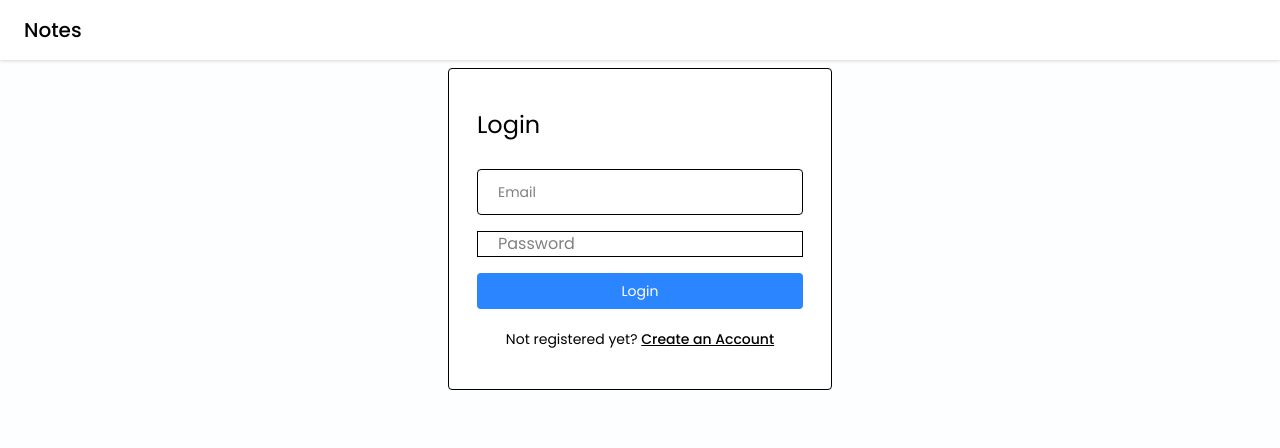
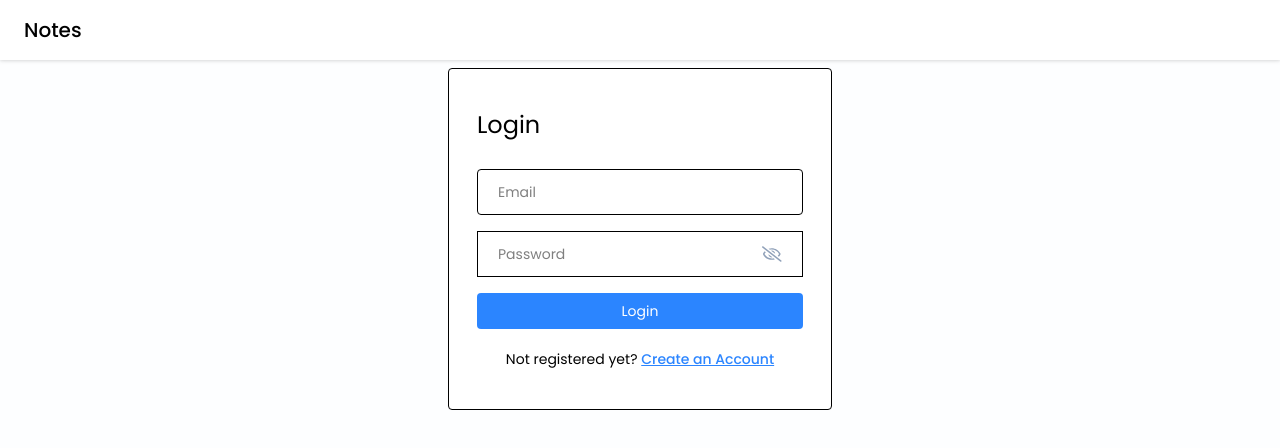
Before and after one commit to limiajayi/Notes-App, a React (Vite) app in the folder frontend/notes-app/: page /login in a window 1280 px wide. Shown: the top 448 px of the page. Built offline with nearby package versions, Linux system fonts and the light colour scheme.

Commit message:
Login form now done.

```diff
--- a/frontend/notes-app/package.json
+++ b/frontend/notes-app/package.json
@@ -13,6 +13,7 @@
     "@tailwindcss/vite": "^4.1.12",
     "react": "^19.1.1",
     "react-dom": "^19.1.1",
+    "react-icons": "^5.5.0",
     "react-router-dom": "^7.8.2",
     "tailwindcss": "^4.1.12"
   },
--- a/frontend/notes-app/src/components/Input/PasswordInput.jsx
+++ b/frontend/notes-app/src/components/Input/PasswordInput.jsx
@@ -1,12 +1,36 @@
-import React from "react";
+import React, { useState } from "react";
+import { FaRegEye, FaRegEyeSlash } from "react-icons/fa";
 
 const PasswordInput = ({ value, onChange, placeholder }) => {
 
+    const [isShowPassword, setIsShowPassword] = useState(false)
 
+    const toggleShowPassword = () => {
+        setIsShowPassword(!isShowPassword)
+    }
 
     return (
     <div className="flex items-center bg-transparent border-[1.5px] px-5 roundede mb-3">
-        <input type="text" value={value} onChange={onChange} placeholder={placeholder} />
+        <input
+        type={isShowPassword ? "text" : "password"}
+        value={value}
+        onChange={onChange}
+        placeholder={placeholder || "Password"}
+        className="w-full text-sm bg-transparent py-3 mr-3 rounded outline-none"
+        />
+
+        {isShowPassword ?
+        <FaRegEye
+            size={22}
+            className="text-blue-300 cursor-pointer"
+            onClick={() => toggleShowPassword()}
+            /> : <FaRegEyeSlash
+                size={22}
+                className="text-slate-400 cursor-pointer"
+                onClick={() => toggleShowPassword()}
+            />
+
+       }
     </div>
     )
 }
--- a/frontend/notes-app/src/pages/Login/Login.jsx
+++ b/frontend/notes-app/src/pages/Login/Login.jsx
@@ -1,23 +1,60 @@
-import React from "react";
+import React, { useState } from "react";
 import Navbar from "../../components/Navbar/Navbar";
 import { Link } from "react-router-dom";
 import PasswordInput from "../../components/Input/PasswordInput";
+import { validateEmail } from "../../utils/helper";
 
 const Login = () => {
-    return (<>
+    const [email, setEmail] = useState("")
+    const [password, setPassword] = useState("")
+    const [error, setError] = useState(null)
+
+    const handleLogin = async (e) => {
+        e.preventDefault();
+
+        //if the email is not valid
+        if (!validateEmail(email)) {
+            setError("Please enter a valid email address.")
+            return
+        }
+        if (!password) {
+            setError("Please enter the password.")
+            return
+        }
+
+        setError("")
+
+        //Login API Call
+    }
+
+    return (
+    <>
     <Navbar />
 
     <div className="flex items-center justify-center mt-2">
 
         <div className="w-96 border rounded bg-white px-7 py-10">
-            <form onSubmit={() => {}}>
+            <form onSubmit={handleLogin}>
                 <h4 className="text-2xl mb-7">
                     Login
                 </h4>
 
-                <input type="text" placeholder="Email" className="input-box"/>
+                <input
+                type="text"
+                placeholder="Email"
+                className="input-box"
+                value={email}
+                onChange={(e) => setEmail(e.target.value)}
+                />
 
-                <PasswordInput placeholder={"Password"} />
+                <PasswordInput
+                value={password}
+                onChange={(e) =>  setPassword(e.target.value)}
+                placeholder={"Password"}
+                />
+
+                {error && <p className="text-red-500 text-xs pb-1">{error}</p>}
+
                 <button type="submit" className="btn-primary">
                     Login
                 </button>
@@ -25,7 +62,7 @@ const Login = () => {
                 <p className="text-sm text-center mt-4">
                     Not registered yet?{" "}
 
-                    <Link to="/signup" className="font-medium text-primary underline">
+                    <Link to="/signup" className="font-medium text-blue-300 underline">
                         Create an Account
                     </Link>
                 </p>
--- /dev/null
+++ b/frontend/notes-app/src/utils/helper.js
@@ -0,0 +1,4 @@
+export const validateEmail = (email) => {
+    const regex = /^[^\s@]+@[^\s@]+\.[^\s@]+$/;
+    return regex.test(email);
+};
```
Also changed, not shown: 1 other file (tests, documents, lock files or other folders).
